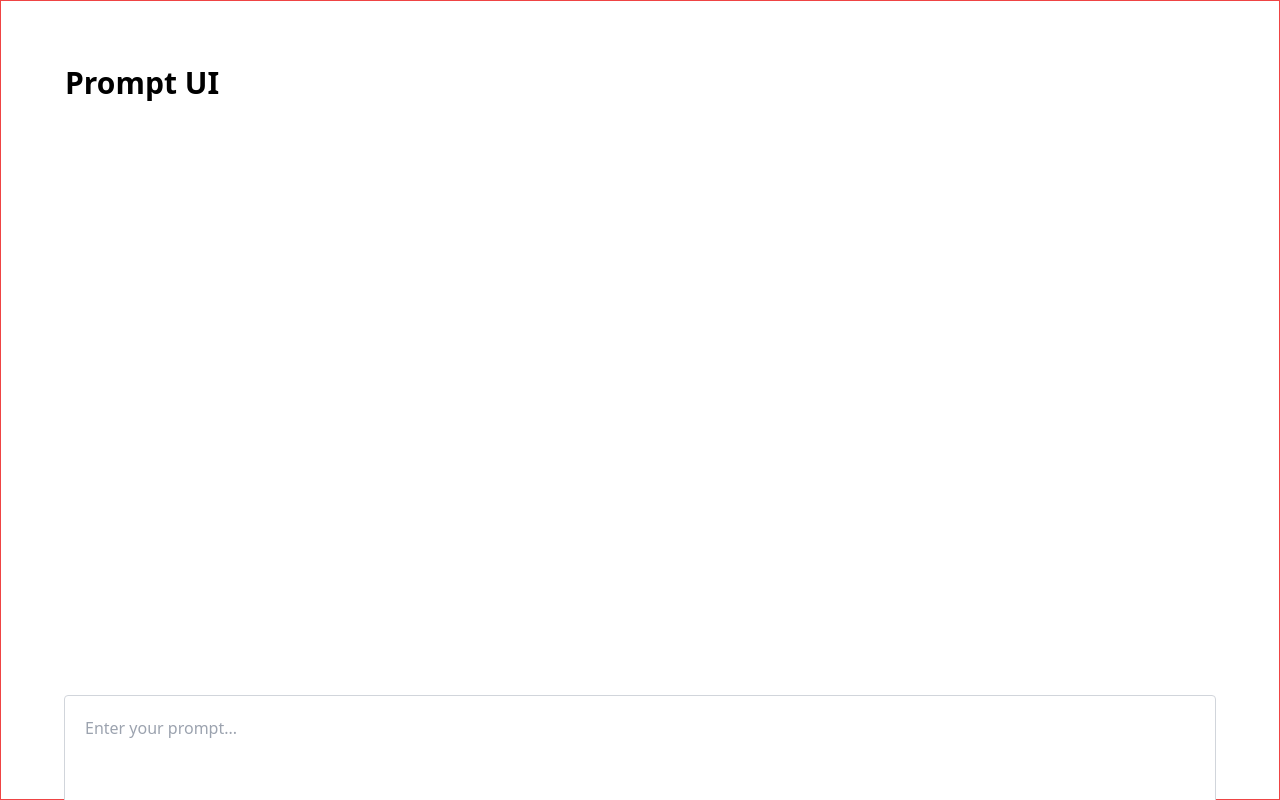
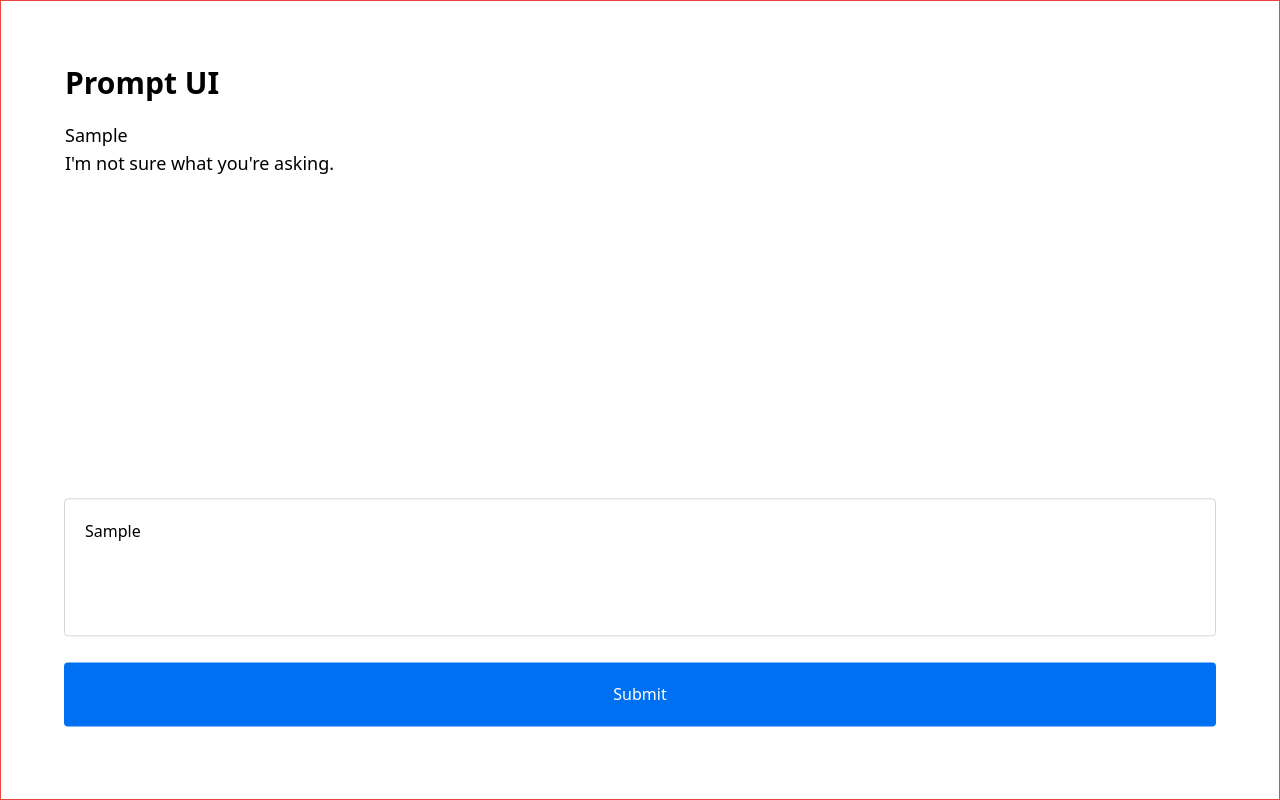
Before and after one commit to thatjuancodes/prompt-ui-next, a Next.js app: page /prompt in a window 1280 px wide. Both pictures are taken after typing "Sample" into the empty fields and a click on the button "Submit". Built offline with nearby package versions, Linux system fonts and the light colour scheme.

Commit message:
add submission functions

```diff
--- a/app/components/TextArea.tsx
+++ b/app/components/TextArea.tsx
@@ -10,7 +10,7 @@ const TextArea = ({
 
   const handleChange = (e) => {
     setCurrentValue(e.target.value);
-    onChange(e);
+    onChange(e.target.value);
   };
 
   useEffect(() => {
--- a/app/components/TextInput.tsx
+++ b/app/components/TextInput.tsx
@@ -11,7 +11,7 @@ const TextInput = ({
 
   const handleChange = (e) => {
     setCurrentValue(e.target.value);
-    onChange(e);
+    onChange(e.target.value);
   };
 
   useEffect(() => {
--- a/app/page.module.css
+++ b/app/page.module.css
@@ -5,5 +5,6 @@
 }
 
 .translateY2full {
-  transform: translateY(350%);
+  transform: translateY(-20%);
+  /* transform: translateY(350%); */
 }
--- a/app/prompt/page.tsx
+++ b/app/prompt/page.tsx
@@ -5,11 +5,34 @@ import PrimaryButton from "../components/PrimaryButton";
 import TextInput from "../components/TextInput";
 import styles from "../page.module.css";
 import TextArea from "../components/TextArea";
+import { mock } from "node:test";
 
 export default function Prompt() {
   const [isSubmitted, setIsSubmitted] = useState(false)
+  const [userInput, setUserInput] = useState('')
+  const [mockResponse, setMockResponse] = useState<Array<string>>([])
+
+  const generateMockResponse = (textInput) => {
+    const mockResponse = [
+      "I'm sorry, I don't understand.",
+      "I'm not sure what you're asking.",
+      "I don't know what you mean",
+      "I'm not sure what you're asking.",
+    ]
+
+    const response = mockResponse[Math.floor(Math.random() * mockResponse.length)]
+    return (
+      <span>
+        {textInput}
+        <br />
+        {response}
+      </span>
+    );
+  }
 
   const handleSubmit = () => {
+    setMockResponse(prevMockResponse => [...prevMockResponse, generateMockResponse(userInput)])
+
     setIsSubmitted(true)
   }
 
@@ -17,20 +40,26 @@ export default function Prompt() {
     <div className={`${styles.page} border border-red-500 h-screen`}>
       <h1 className="text-3xl font-bold">Prompt UI</h1>
 
-      <div className={`transition-transform duration-700 ease-in-out fixed left-16 right-16 ${isSubmitted ? `transform ${styles.translateY2full}` : 'transform translate-y-0'}`}>
+      {mockResponse.map((response, index) => (
+        <div key={index} className="mt-5" style={{ overflowY: 'scroll' }}>
+          <p className="text-lg">{response}</p>
+        </div>
+      ))}
+
+      <div className={`transition-transform duration-1000 ease-in-out fixed left-16 right-16 ${isSubmitted ? `transform ${styles.translateY2full} bottom-0` : 'transform translate-y-0'}`}>
         {isSubmitted ?
-          <TextArea label="Enter your prompt..." />
+          <TextArea label="Enter your prompt..." value={userInput} onChange={setUserInput}/>
         :
-          <TextInput label="Enter your prompt..." />
+          <TextInput label="Enter your prompt..." value={userInput} onChange={setUserInput} />
         }
 
-        {!isSubmitted &&
+        {/* {!isSubmitted && */}
           <PrimaryButton
             label="Submit"
             onClick={handleSubmit}
             className="mb-5"
           />
-        }
+        {/* } */}
       </div>
     </div>
   );
--- a/app/types/inputProps.d.ts
+++ b/app/types/inputProps.d.ts
@@ -6,7 +6,7 @@ interface InputProps {
 interface TextInputProps extends InputProps {
   value?: string
   type?: string
-  onChange?: (e: React.ChangeEvent<HTMLInputElement>) => void
+  onChange?: (value: string) => void
 }
 
 interface ButtonProps extends InputProps {
```
